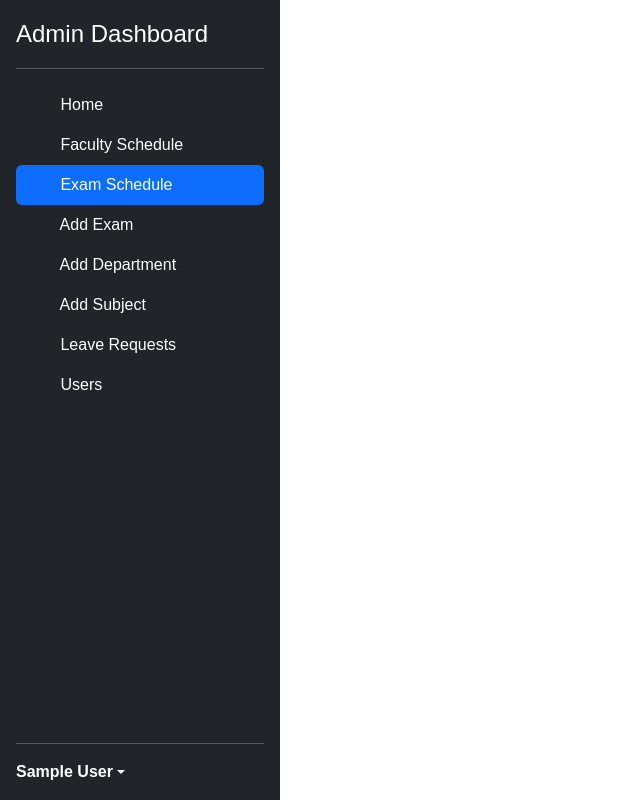
After one commit to Mirzzie/Invigilation-Duty-Scheduler, a PHP site: page /admin/edit_exam.php in a window 1280 px wide. The commit adds this page. Shown: the whole page, without its empty margins (0-640 px from the left). Run offline with PHP 8.4, Linux system fonts and the light colour scheme; the visitor is signed in with stand-in values (Sample User, id 1).

Commit message:
idk what

```diff
--- a/admin/add_exam.php
+++ b/admin/add_exam.php
@@ -134,8 +134,6 @@ $uname= $_SESSION['uname'];
   </head>
   <body>
 <main class="d-flex flex-nowrap" style="height: 990px;">
-  <h1 class="visually-hidden"></h1>
-
   <div class="d-flex flex-column flex-shrink-0 p-3 text-bg-dark" style="width: 280px;">
     <a href="" class="d-flex align-items-center mb-3 mb-md-0 me-md-auto text-white text-decoration-none">
       <span class="fs-4">Admin Dashboard</span>
@@ -195,11 +193,10 @@ $uname= $_SESSION['uname'];
     <hr>
 
     <div class="dropdown">
-      <a href="#" class="d-flex align-items-center text-white text-decoration-none dropdown-toggle" data-bs-toggle="dropdown" aria-expanded="false">
+      <a href="" class="d-flex align-items-center text-white text-decoration-none dropdown-toggle" data-bs-toggle="dropdown" aria-expanded="false">
         <strong><?php echo $uname;?></strong>
       </a>
       <ul class="dropdown-menu dropdown-menu-dark text-small shadow">
-        <li><hr class="dropdown-divider"></li>
         <li><a class="dropdown-item" href="../logout.php">Sign out</a></li>
       </ul>
     </div>
@@ -257,7 +254,6 @@ $uname= $_SESSION['uname'];
   <h5 class="card-header">EDIT EXAM DETAILS</h5>
 
   <form method="POST" action="" style= "padding: 30px; width: 880px;">
-
   <label for="inputPassword" class="col-sm-2 col-form-label">Name of the Examination</label>
         <table>
       <tr>
--- a/admin/allocate.php
+++ b/admin/allocate.php
@@ -259,7 +259,6 @@ $uname = $_SESSION['uname'];
   <h5 class="card-header">
     ALLOCATION
   </h5>
-
   <form method="POST" action="" style= "padding: 30px; width: 880px;">
   <label class="col-sm-2 col-form-label">Faculty</label>
         <table>
--- /dev/null
+++ b/admin/edit_exam.php
@@ -0,0 +1,215 @@
+<?php
+session_start();
+$uname = $_SESSION['uname'];
+?>
+<!doctype html>
+<html lang="en">
+  <head>
+    <meta charset="utf-8">
+    <meta name="viewport" content="width=device-width, initial-scale=1">
+    <meta name="description" content="">
+    <meta name="author" content="Mark Otto, Jacob Thornton, and Bootstrap contributors">
+    <meta name="generator" content="Hugo 0.101.0">
+    <title>Sidebars · Bootstrap v5.2</title>
+    <link rel="preconnect" href="https://fonts.googleapis.com">
+<link rel="preconnect" href="https://fonts.gstatic.com" crossorigin>
+<link href="https://fonts.googleapis.com/css2?family=Poppins:ital,wght@1,300&display=swap" rel="stylesheet">
+    <link rel="canonical" href="https://getbootstrap.com/docs/5.2/examples/sidebars/">
+
+
+
+<link href="../assets/css/bootstrap.min.css" rel="stylesheet">
+
+    <style>
+      .bd-placeholder-img {
+        font-size: 1.125rem;
+        text-anchor: middle;
+        -webkit-user-select: none;
+        -moz-user-select: none;
+        user-select: none;
+      }
+
+      @media (min-width: 768px) {
+        .bd-placeholder-img-lg {
+          font-size: 3.5rem;
+        }
+      }
+
+      .b-example-divider {
+        height: 3rem;
+        border: solid rgba(0, 0, 0, .15);
+        border-width: 1px 0;
+      }
+
+      .b-example-vr {
+        flex-shrink: 0;
+        width: 1.5rem;
+        height: 100vh;
+      }
+
+      .bi {
+        vertical-align: -.125em;
+        fill: currentColor;
+      }
+
+      .nav-scroller {
+        position: relative;
+        z-index: 2;
+        height: 2.75rem;
+        overflow-y: hidden;
+      }
+
+      .nav-scroller .nav {
+        display: flex;
+        flex-wrap: nowrap;
+        padding-bottom: 1rem;
+        margin-top: -1px;
+        overflow-x: auto;
+        text-align: center;
+        white-space: nowrap;
+        -webkit-overflow-scrolling: touch;
+      }
+
+      --------------------
+
+      * {
+        box-sizing: border-box;
+      }
+
+      body {
+        font-family: Arial, Helvetica, sans-serif;
+      }
+
+      /* Float four columns side by side */
+      .column {
+        margin-top: 40px;
+        margin-left: 40px;
+        float: left;
+        width: 25%;
+        padding: 0 10px;
+      }
+
+      /* Remove extra left and right margins, due to padding in columns */
+      .row {margin: 0 -5px;}
+
+      /* Clear floats after the columns */
+      .row:after {
+        content: "";
+        display: table;
+        clear: both;
+      }
+
+      /* Style the counter cards */
+      .card {
+
+        text-padding: 20px;
+        box-shadow: 0 4px 8px 0 rgba(0, 0, 0, 0.2); /* this adds the "card" effect */
+        text-align: left;
+        background-color: #f1f1f1;
+      }
+
+      .card:hover {
+        box-shadow: 0 8px 16px 0 rgba(0, 0, 0, 0.2); /* this adds the "card" effect */
+      }
+
+      /* Responsive columns - one column layout (vertical) on small screens */
+      @media screen and (max-width: 600px) {
+        .column {
+          width: 100%;
+          display: block;
+          margin-bottom: 20px;
+        }
+      }
+
+    </style>
+
+
+    <!-- Custom styles for this template -->
+    <link href="../assets/css/sidebars.css" rel="stylesheet">
+  </head>
+  <body>
+
+<main class="d-flex flex-nowrap" style="height: 990px;">
+  <h1 class="visually-hidden">ADMIN DASHBOARD</h1>
+  <div class="d-flex flex-column flex-shrink-0 p-3 text-bg-dark" style="width: 280px;">
+    <a href="" class="d-flex align-items-center mb-3 mb-md-0 me-md-auto text-white text-decoration-none">
+      <!-- <svg class="bi pe-none me-2" width="40" height="32"><use xlink:href="#bootstrap"/></svg> -->
+      <span class="fs-4">Admin Dashboard</span>
+    </a>
+    <hr>
+    <ul class="nav nav-pills flex-column mb-auto">
+      <li class="nav-item">
+        <a href="admin_dash.php" class="nav-link text-white">
+          <svg class="bi pe-none me-2" width="16" height="16"><use xlink:href="#home"/></svg>
+          Home
+        </a>
+      </li>
+      <li>
+      <a href="fac_schedule.php" class="nav-link text-white">
+          <svg class="bi pe-none me-2" width="16" height="16"><use xlink:href="#speedometer2"/></svg>
+          Faculty Schedule
+        </a>
+      </li>
+      <li>
+        <a href="exam_table.php"class="nav-link active" aria-current="page" >
+          <svg class="bi pe-none me-2" width="16" height="16"><use xlink:href="#table"/></svg>
+          Exam Schedule
+        </a>
+      </li>
+      <li>
+        <a href="add_exam.php" class="nav-link text-white">
+          <svg class="bi pe-none me-2" width="16" height="16"><use xlink:href="#table"/></svg>
+          Add Exam
+        </a>
+      </li>
+      <li>
+        <a href="add_dep.php" class="nav-link text-white" >
+          <svg class="bi pe-none me-2" width="16" height="16"><use xlink:href="#table"/></svg>
+          Add Department
+        </a>
+      </li>
+
+      <li>
+        <a href="add_sub.php" class="nav-link text-white">
+          <svg class="bi pe-none me-2" width="16" height="16"><use xlink:href="#table"/></svg>
+          Add Subject
+        </a>
+      </li>
+
+      <li>
+        <a href="./leaves/leavereq.php" class="nav-link text-white">
+          <svg class="bi pe-none me-2" width="16" height="16"><use xlink:href="#grid"/></svg>
+          Leave Requests
+        </a>
+      </li>
+      <li>
+        <a href="users.php" class="nav-link text-white">
+          <svg class="bi pe-none me-2" width="16" height="16"><use xlink:href="#people-circle"/></svg>
+          Users
+        </a>
+      </li>
+    </ul>
+    <hr>
+    <div class="dropdown">
+      <a href="#" class="d-flex align-items-center text-white text-decoration-none dropdown-toggle" data-bs-toggle="dropdown" aria-expanded="false">
+        <strong><?php echo $uname;?></strong>
+      </a>
+      <ul class="dropdown-menu dropdown-menu-dark text-small shadow">
+        <li><hr class="dropdown-divider"></li>
+        <li><a class="dropdown-item" href="../logout.php">Sign out</a></li>
+      </ul>
+    </div>
+  </div>
+
+  <div class="d-flex flex-column flex-grow-1" style="overflow: auto; padding : 10px;">
+
+  </div>
+  <script src="https://cdn.jsdelivr.net/npm/masonry-layout@4.2.2/dist/masonry.pkgd.min.js" integrity="sha384-GNFwBvfVxBkLMJpYMOABq3c+d3KnQxudP/mGPkzpZSTYykLBNsZEnG2D9G/X/+7D" crossorigin="anonymous" async></script>
+</main>
+
+
+    <script src="../assets/js/bootstrap.bundle.min.js"></script>
+
+      <script src="../assets/js/sidebars.js"></script>
+  </body>
+</html>
```
Also changed, not shown: admin/fac_schedule.php (deleted, +0 -269 lines).
